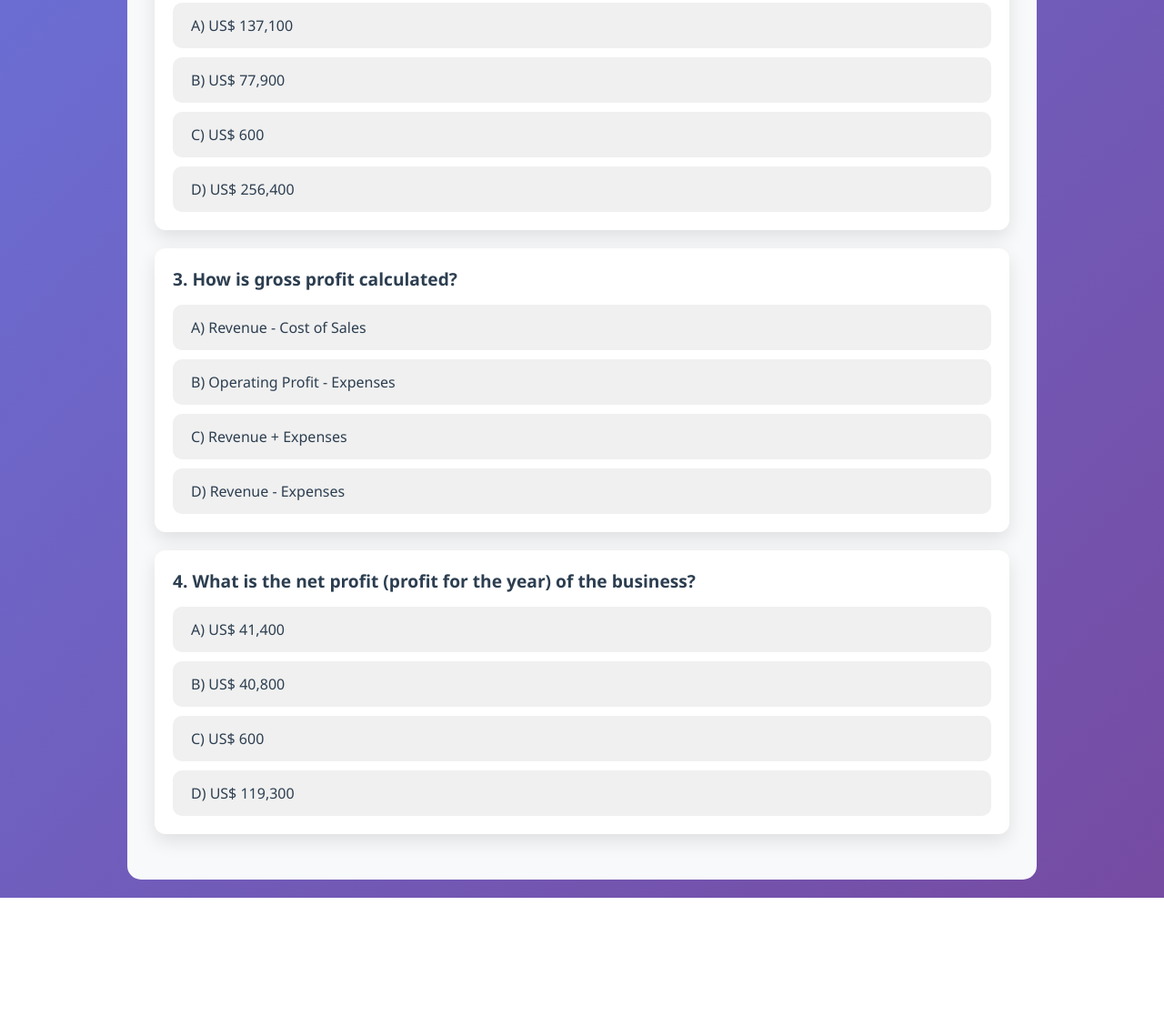
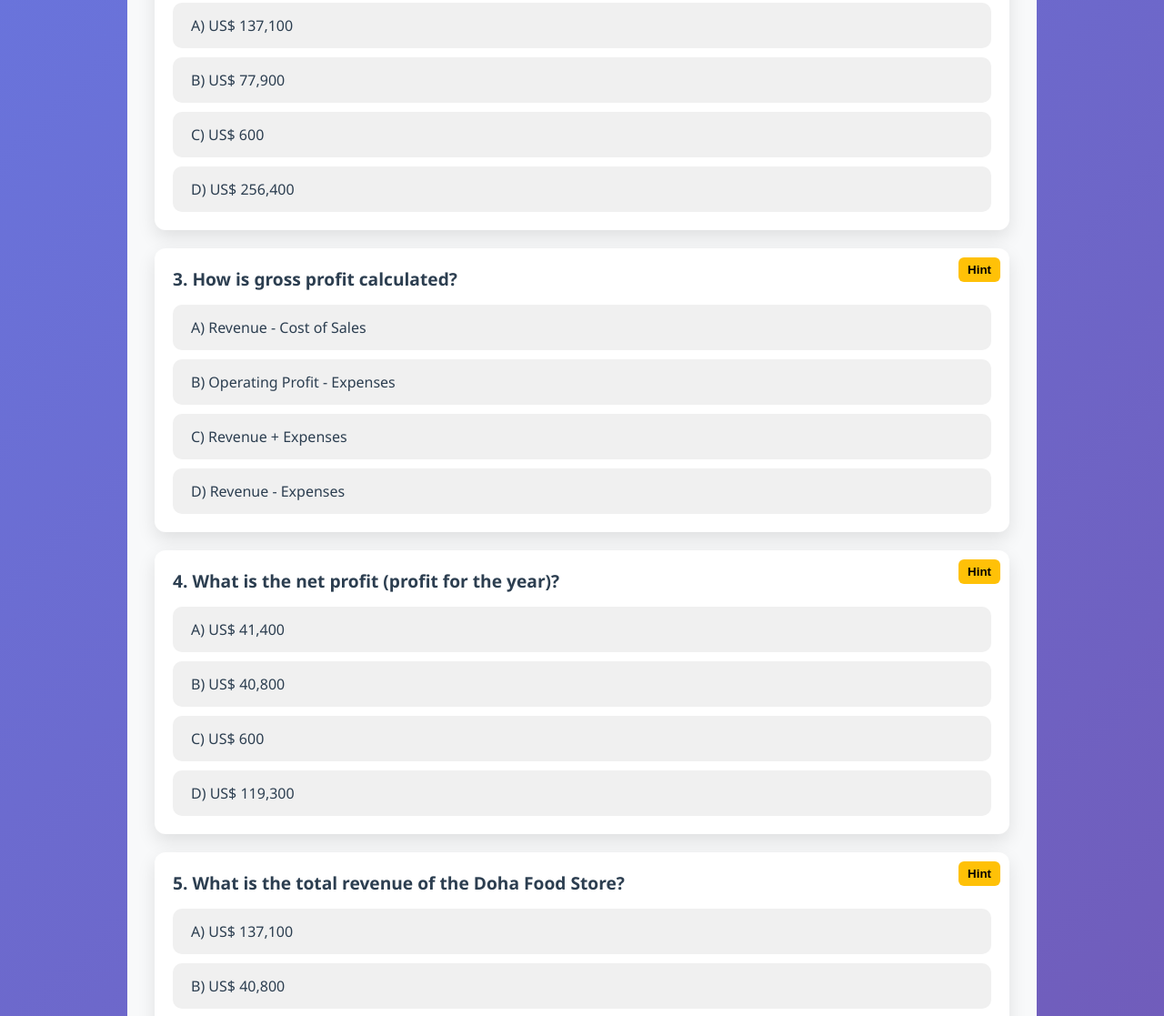
Before and after one commit to Shadowstrike17/business, a plain HTML site: page index.html in a window 1280 px wide. Shown: the part 1102-2219 px from the top of the page at 91% size. Before the commit the page ends 2089 px from the top, so only its background shows below. Drawn offline with Linux system fonts and the light colour scheme.

Commit message:
Update index.html

```diff
--- a/index.html
+++ b/index.html
@@ -12,13 +12,11 @@
             margin: 0;
             padding: 0;
         }
-
         .container {
             max-width: 1000px;
             margin: 0 auto;
             padding: 20px;
         }
-
         .header {
             background: linear-gradient(135deg, #2c3e50, #3498db);
             color: white;
@@ -27,7 +25,6 @@
             border-radius: 15px;
             margin-bottom: 30px;
         }
-
         .case-description {
             background: white;
             padding: 20px;
@@ -35,40 +32,35 @@
             margin-bottom: 30px;
             box-shadow: 0 8px 20px rgba(0,0,0,0.1);
         }
-
         .mcq-section {
             background: #f8f9fa;
             padding: 30px;
             border-radius: 15px;
         }
-
         .mcq-title {
             text-align: center;
             font-size: 2rem;
             margin-bottom: 20px;
             font-weight: bold;
         }
-
         .mcq-container {
             background: white;
             padding: 20px;
             border-radius: 12px;
             margin-bottom: 20px;
             box-shadow: 0 8px 20px rgba(0,0,0,0.1);
+            position: relative;
         }
-
         .mcq-question {
             font-size: 1.2rem;
             font-weight: 600;
             margin-bottom: 15px;
         }
-
         .mcq-options {
             display: flex;
             flex-direction: column;
             gap: 10px;
         }
-
         .mcq-option {
             background: #f0f0f0;
             padding: 12px 18px;
@@ -77,31 +69,36 @@
             border: 2px solid transparent;
             transition: 0.3s;
         }
-
         .mcq-option:hover {
             background: #e0f3ff;
             border-color: #3498db;
         }
-
         .mcq-option.correct {
             background: #d5f4e6;
             border-color: #27ae60;
         }
-
         .mcq-option.incorrect {
             background: #fde8e8;
             border-color: #e74c3c;
         }
-
-        .mcq-submit {
+        .hint-btn {
+            position: absolute;
+            top: 10px;
+            right: 10px;
+            background: #ffc107;
+            border: none;
+            padding: 6px 10px;
+            border-radius: 6px;
+            font-weight: bold;
+            cursor: pointer;
+        }
+        .hint-text {
             margin-top: 10px;
-            padding: 10px 20px;
-            background: #3498db;
-            color: white;
-            border: none;
-            border-radius: 10px;
-            cursor: pointer;
-            font-size: 1rem;
+            padding: 10px;
+            background: #fff9c4;
+            border-left: 4px solid #fbc02d;
+            display: none;
+            border-radius: 8px;
         }
     </style>
 </head>
@@ -126,61 +123,168 @@
         </div>
 
         <div class="mcq-section">
-            <h2 class="mcq-title">📝 Multiple Choice Questions (10)</h2>
-
-            <!-- Only 4 shown here, will expand next if needed -->
-            <div class="mcq-container">
-                <div class="mcq-question">1. What is the gross profit of Doha Food Store?</div>
-                <div class="mcq-options">
-                    <div class="mcq-option" onclick="markAnswer(this, 'incorrect')">A) US$ 137,100</div>
-                    <div class="mcq-option" onclick="markAnswer(this, 'correct')">B) US$ 119,300</div>
-                    <div class="mcq-option" onclick="markAnswer(this, 'incorrect')">C) US$ 256,400</div>
-                    <div class="mcq-option" onclick="markAnswer(this, 'incorrect')">D) US$ 40,800</div>
-                </div>
-            </div>
-
-            <div class="mcq-container">
-                <div class="mcq-question">2. Which of the following represents the cost of sales?</div>
-                <div class="mcq-options">
-                    <div class="mcq-option" onclick="markAnswer(this, 'correct')">A) US$ 137,100</div>
-                    <div class="mcq-option" onclick="markAnswer(this, 'incorrect')">B) US$ 77,900</div>
-                    <div class="mcq-option" onclick="markAnswer(this, 'incorrect')">C) US$ 600</div>
-                    <div class="mcq-option" onclick="markAnswer(this, 'incorrect')">D) US$ 256,400</div>
-                </div>
-            </div>
-
-            <div class="mcq-container">
-                <div class="mcq-question">3. How is gross profit calculated?</div>
-                <div class="mcq-options">
-                    <div class="mcq-option" onclick="markAnswer(this, 'correct')">A) Revenue - Cost of Sales</div>
-                    <div class="mcq-option" onclick="markAnswer(this, 'incorrect')">B) Operating Profit - Expenses</div>
-                    <div class="mcq-option" onclick="markAnswer(this, 'incorrect')">C) Revenue + Expenses</div>
-                    <div class="mcq-option" onclick="markAnswer(this, 'incorrect')">D) Revenue - Expenses</div>
-                </div>
-            </div>
-
-            <div class="mcq-container">
-                <div class="mcq-question">4. What is the net profit (profit for the year) of the business?</div>
-                <div class="mcq-options">
-                    <div class="mcq-option" onclick="markAnswer(this, 'incorrect')">A) US$ 41,400</div>
-                    <div class="mcq-option" onclick="markAnswer(this, 'correct')">B) US$ 40,800</div>
-                    <div class="mcq-option" onclick="markAnswer(this, 'incorrect')">C) US$ 600</div>
-                    <div class="mcq-option" onclick="markAnswer(this, 'incorrect')">D) US$ 119,300</div>
-                </div>
-            </div>
-
-            <!-- 5-10 to be appended similarly... -->
+            <h2 class="mcq-title">📝 Multiple Choice Questions (19)</h2>
+            <div id="mcq-list"></div>
         </div>
     </div>
 
     <script>
-        function markAnswer(element, correctness) {
-            const siblings = element.parentElement.children;
-            for (let i = 0; i < siblings.length; i++) {
-                siblings[i].classList.remove('correct', 'incorrect');
+        const questions = [
+            {
+                q: "What is the gross profit of Doha Food Store?",
+                a: "B",
+                hint: "Gross Profit = Revenue - Cost of Sales",
+                options: {
+                    A: "US$ 137,100",
+                    B: "US$ 119,300",
+                    C: "US$ 256,400",
+                    D: "US$ 40,800"
+                }
+            },
+            {
+                q: "Which of the following represents the cost of sales?",
+                a: "A",
+                hint: "It's the direct cost of goods sold.",
+                options: {
+                    A: "US$ 137,100",
+                    B: "US$ 77,900",
+                    C: "US$ 600",
+                    D: "US$ 256,400"
+                }
+            },
+            {
+                q: "How is gross profit calculated?",
+                a: "A",
+                hint: "Gross profit = Revenue - Cost of Sales",
+                options: {
+                    A: "Revenue - Cost of Sales",
+                    B: "Operating Profit - Expenses",
+                    C: "Revenue + Expenses",
+                    D: "Revenue - Expenses"
+                }
+            },
+            {
+                q: "What is the net profit (profit for the year)?",
+                a: "B",
+                hint: "Net profit = Operating Profit - Finance Costs",
+                options: {
+                    A: "US$ 41,400",
+                    B: "US$ 40,800",
+                    C: "US$ 600",
+                    D: "US$ 119,300"
+                }
+            },
+                        {
+                q: "What is the total revenue of the Doha Food Store?",
+                a: "C",
+                hint: "Look at the top value listed under the income statement.",
+                options: {
+                    A: "US$ 137,100",
+                    B: "US$ 40,800",
+                    C: "US$ 256,400",
+                    D: "US$ 77,900"
+                }
+            },
+            {
+                q: "Which item is subtracted from operating profit to find the net profit?",
+                a: "B",
+                hint: "It's a type of cost related to borrowed money.",
+                options: {
+                    A: "Revenue",
+                    B: "Finance costs",
+                    C: "Gross profit",
+                    D: "Cost of sales"
+                }
+            },
+            {
+                q: "What does 'expenses' most likely include?",
+                a: "A",
+                hint: "Think about the regular payments a store must make.",
+                options: {
+                    A: "Rent, utilities, salaries",
+                    B: "Total revenue",
+                    C: "Loans received",
+                    D: "Opening inventory"
+                }
+            },
+            {
+                q: "What is the operating profit of the business?",
+                a: "D",
+                hint: "Operating profit = Gross profit - Expenses",
+                options: {
+                    A: "US$ 77,900",
+                    B: "US$ 137,100",
+                    C: "US$ 600",
+                    D: "US$ 41,400"
+                }
+            },
+            {
+                q: "Which figure is deducted last to calculate the final profit?",
+                a: "C",
+                hint: "It's smaller than expenses but still necessary.",
+                options: {
+                    A: "Cost of sales",
+                    B: "Gross profit",
+                    C: "Finance costs",
+                    D: "Revenue"
+                }
+            },
+            {
+                q: "What is the significance of the statement of comprehensive income?",
+                a: "A",
+                hint: "Think about how a business measures performance.",
+                options: {
+                    A: "Shows financial performance over a period",
+                    B: "Lists all physical assets owned",
+                    C: "Details employee satisfaction",
+                    D: "Shows customer reviews"
+                }
+            },
+            // Add 9 more MCQs with q, a, hint, options
+        ];
+
+        const mcqList = document.getElementById("mcq-list");
+
+        questions.forEach((item, idx) => {
+            const container = document.createElement("div");
+            container.className = "mcq-container";
+
+            const question = document.createElement("div");
+            question.className = "mcq-question";
+            question.textContent = `${idx + 1}. ${item.q}`;
+
+            const hintBtn = document.createElement("button");
+            hintBtn.className = "hint-btn";
+            hintBtn.textContent = "Hint";
+            hintBtn.onclick = () => {
+                hintText.style.display = hintText.style.display === "block" ? "none" : "block";
+            };
+
+            const hintText = document.createElement("div");
+            hintText.className = "hint-text";
+            hintText.textContent = item.hint;
+
+            const options = document.createElement("div");
+            options.className = "mcq-options";
+
+            for (let key in item.options) {
+                const opt = document.createElement("div");
+                opt.className = "mcq-option";
+                opt.textContent = `${key}) ${item.options[key]}`;
+                opt.onclick = () => {
+                    [...options.children].forEach(child => child.classList.remove("correct", "incorrect"));
+                    opt.classList.add(key === item.a ? "correct" : "incorrect");
+                };
+                options.appendChild(opt);
             }
-            element.classList.add(correctness);
-        }
+
+            container.appendChild(question);
+            container.appendChild(hintBtn);
+            container.appendChild(options);
+            container.appendChild(hintText);
+
+            mcqList.appendChild(container);
+        });
     </script>
 </body>
 </html>
```
